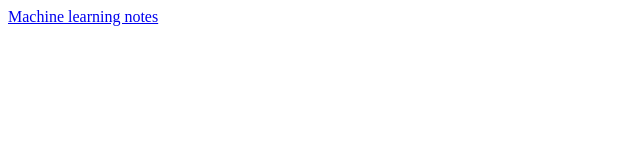
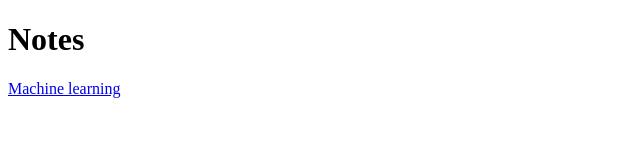
Before and after one commit to am-berry/am-berry.github.io, a plain HTML site: page index.html in a window 1280 px wide. Shown: the whole page, without its empty margins (0-640 px from the left). Drawn offline with Linux system fonts and the light colour scheme.

Commit message:
index updated

```diff
--- a/index.html
+++ b/index.html
@@ -2,6 +2,7 @@
 <html>
 <body>
   <title>Aman Berry</title>
-  <a href="Machine learning.html">Machine learning notes</a>
+  <h1>Notes</h1>
+  <p><a href="Machine learning.html">Machine learning</a></p>
 </body>
 </html>
```
